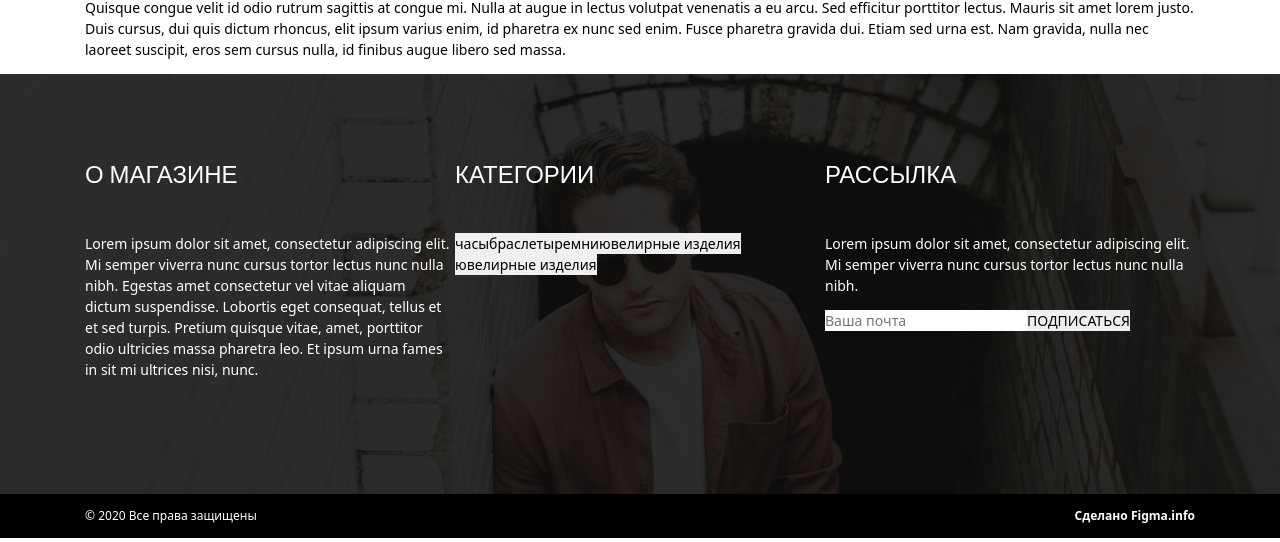
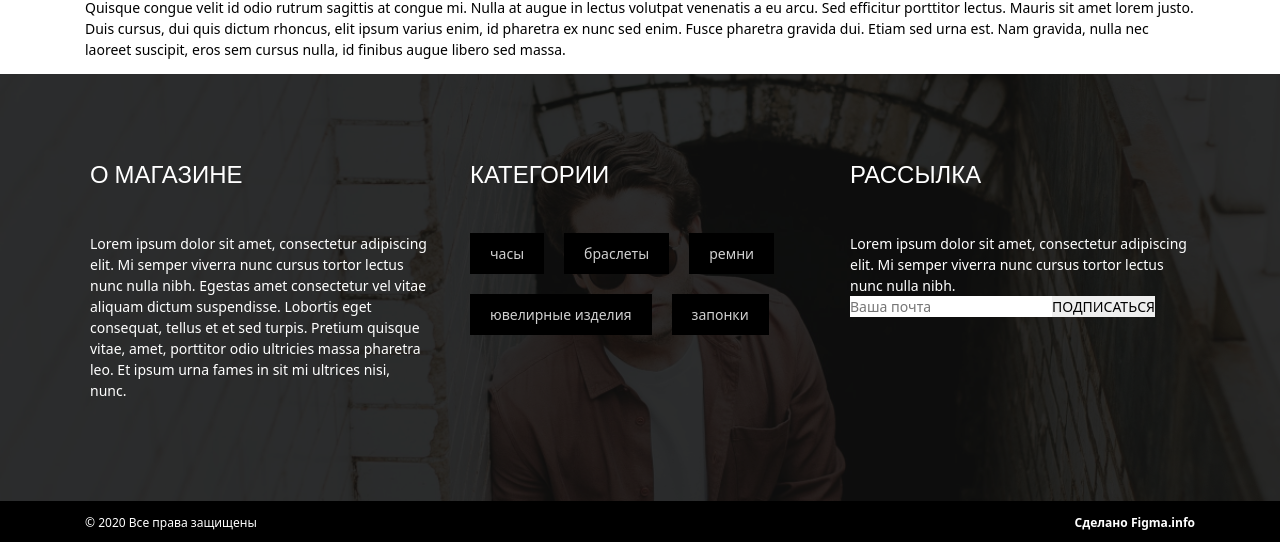
Before and after one commit to MariiaUdovytska/React-Porten-Maket, a React (Create React App) app in the folder react-porten-maket/: page / in a window 1280 px wide. Shown: the part 964-1506 px from the top of the page. Built offline with nearby package versions, Linux system fonts and the light colour scheme.

Commit message:
add styles for center group btns comp. Footer

```diff
--- a/react-porten-maket/src/Footer.js
+++ b/react-porten-maket/src/Footer.js
@@ -10,7 +10,8 @@ class Footer extends React.Component {
 		return(
 			<footer className='footer'>
 				<div className='footer__img'>
-					<div className='footer__body containerM'>
+					<div className='containerM'>
+						<div className='footer__body'>
 							<div className='footer__body-left'>
 								<div className='footer__body-title'>О магазине</div>
 								<p>Lorem ipsum dolor sit amet, consectetur adipiscing elit. Mi semper viverra nunc cursus tortor lectus nunc nulla nibh. Egestas amet consectetur vel vitae aliquam dictum suspendisse. Lobortis eget consequat, tellus et et sed turpis. Pretium quisque vitae, amet, porttitor odio ultricies massa pharetra leo. Et ipsum urna fames in sit mi ultrices nisi, nunc.</p>
@@ -18,11 +19,12 @@ class Footer extends React.Component {
 							<div className='footer__body-center'>
 								<div className='footer__body-title'>Категории</div>
 								<div className='footer__body-center-btns'>
-								<button className='footer__body-center-btns-btn'>часы</button>
-								<button className='footer__body-center-btns-btn'>браслеты</button>
-								<button className='footer__body-center-btns-btn'>ремни</button>
-								<button className='footer__body-center-btns-btn'>ювелирные изделия</button>
-								<button className='footer__body-center-btns-btn'>ювелирные изделия</button>
+									<span><button type='submit' className='footer__body-center-btns-btn'>часы</button></span>
+									<span><button type='submit' className='footer__body-center-btns-btn'>браслеты</button></span>
+
+									<span><button type='submit' className='footer__body-center-btns-btn'>ремни</button></span>
+									<span><button type='submit' className='footer__body-center-btns-btn'>ювелирные изделия</button></span>
+									<span><button type='submit' className='footer__body-center-btns-btn'>запонки</button></span>
 								</div>
 							</div>
 							<div className='footer__body-right'>
@@ -34,6 +36,8 @@ class Footer extends React.Component {
 								</div>
 							</div>
 						</div>
+
+					</div>
 				</div>
 			</footer>
 		)
--- a/react-porten-maket/src/css/footer.css
+++ b/react-porten-maket/src/css/footer.css
@@ -5,10 +5,12 @@
 	background-position: center;
 	background-size: cover;
 }
+
 .footer__body{
 	display: flex;
 	flex-direction: row;
-	padding: 80px 15px 100px ;
+	padding: 80px 0px 100px ;
+	margin: 0px -15px;
 }
 .footer__body-title{
 	font-family: 'Playfair Display', sans-serif;
@@ -19,15 +21,36 @@
 }
 .footer__body-left{
 	flex: 1 1 33.3333%;
+	padding: 0px 20px;
+}
+.footer__body-left p{
+	line-height: 1.5rem;
+	margin-bottom: 0px;
 }
 .footer__body-center{
 	flex: 1 1 33.3333%;
+	padding: 0px 20px;
 }
-.footer__body-center-btns{}
-.footer__body-center-btns-btn{}
+.footer__body-center-btns{
+	margin: 0px -10px;
+}
+.footer__body-center-btns span{
+	padding: 0px 10px;
+}
+.footer__body-center-btns button{
+	background-color: black;
+	color: #D0D0D0;
+	padding: 10px 20px;
+	margin-bottom: 20px;
+}
 
 .footer__body-right{
 	flex: 1 1 33.3333%;
+	padding: 0px 20px;
+}
+.footer__body-right p{
+	line-height: 1.5rem;
+	margin-bottom: 0px;
 }
 .footer__body-right-mailUser{}
 .footer__body-right-input{}
```
Lines whose indentation alone changed are shown as unchanged.
